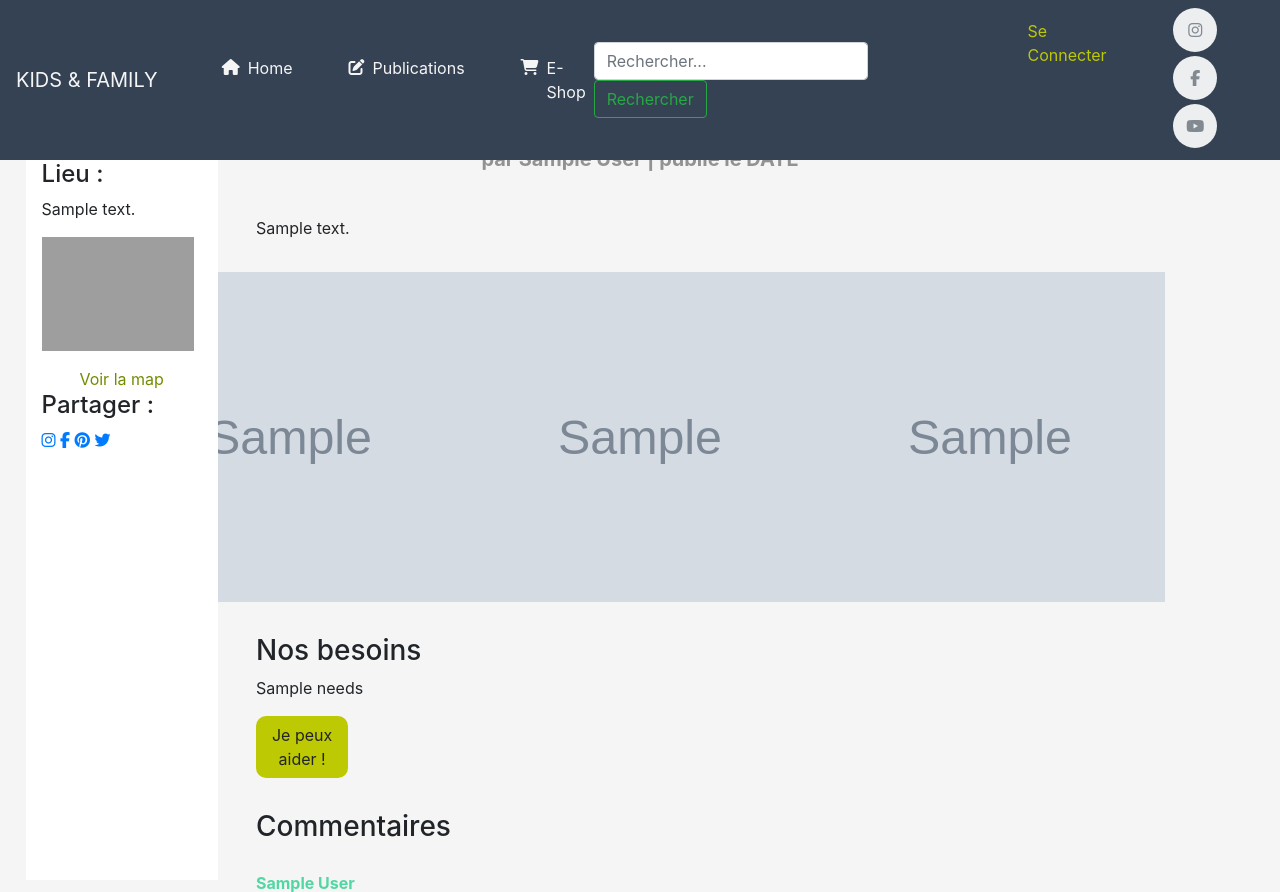
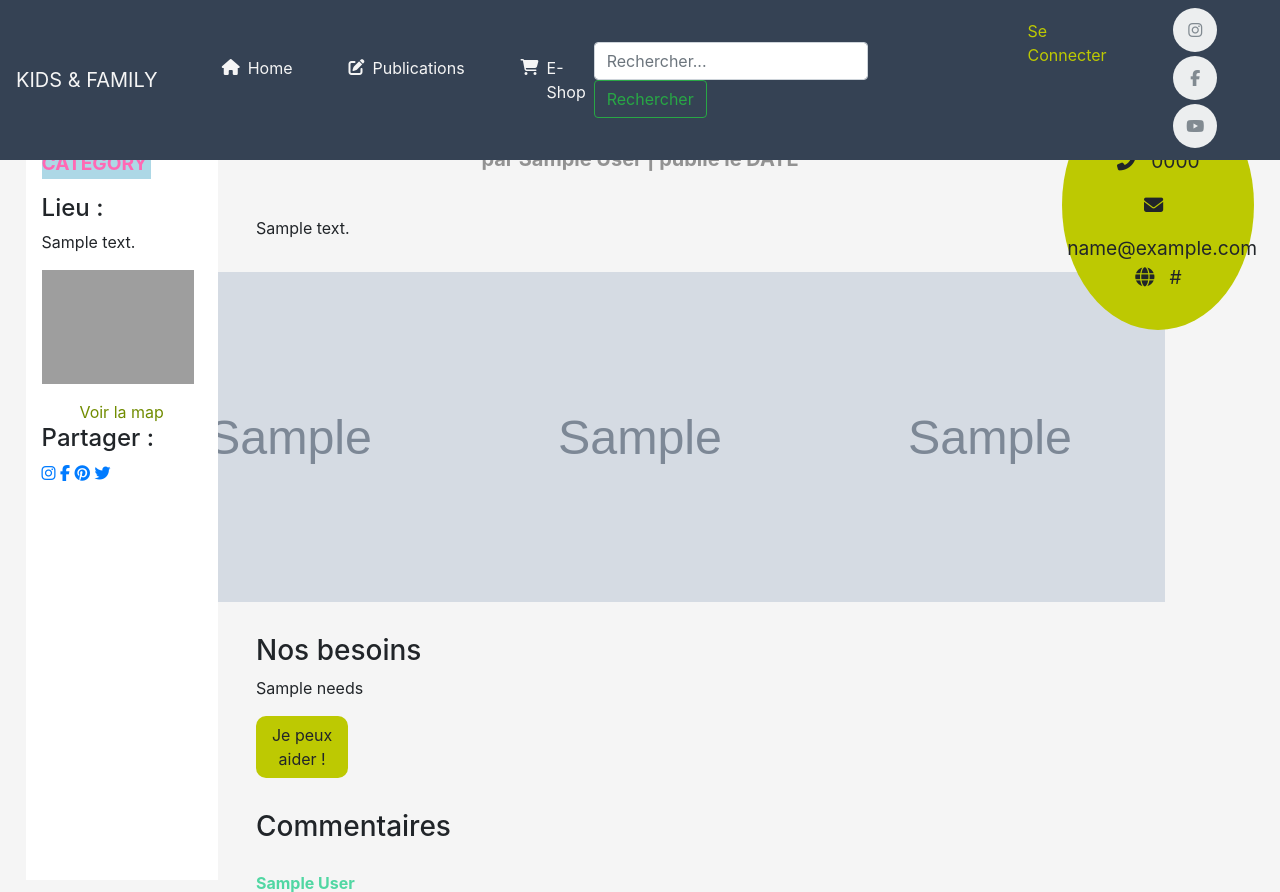
Before and after one commit to Lisa-Mhl/kidsandfamily, a Symfony app: template templates/default/article_details.html.twig in a window 1280 px wide. Shown: the top 892 px of the page. Run offline with Twig, Linux system fonts and the light colour scheme; the template is opened without the code that fills it: most values are stand-ins (such as "Sample title", 1, 10 or a date in 2020); grey boxes marked "Sample" are stand-in pictures; some libraries are stand-ins or nearby versions; grey boxes are pictures that could not be loaded.

Commit message:
add contact info to detail article

```diff
--- a/public/css/style.css
+++ b/public/css/style.css
@@ -140,6 +140,10 @@ body {
 
 #detLink {
     margin-top: 1em;
+}
+
+.editArtCtn {
+    margin-bottom: 5em;
 }
 
 /* SideBAR */
@@ -1046,6 +1050,14 @@ hr {
     height: 100%;
 }
 
+.detailsCatName {
+    font-weight: bold;
+    font-size: 1.2em;
+    padding: 0.2em;
+    color: hotpink;
+    background-color: lightblue;
+}
+
 .map {
     width: 95%;
 }
@@ -1065,6 +1077,29 @@ hr {
     text-decoration: none;
     color: dodgerblue;
     transition: 1s;
+}
+
+.articleContact {
+    position: absolute;
+    top: 10%;
+    left: 83%;
+    width: 15%;
+    background-color: #bdc902;
+    border-radius: 100%;
+    text-align: center;
+    height: 250px;
+}
+
+.articleContactBody {
+    padding-top: 3.5em;
+    margin: auto;
+    font-size: 1.2em;
+    width: 95%;
+}
+
+.contactIcon {
+    margin-right: 0.5em;
+    margin-bottom: 1em;
 }
 
 /* CONTRIBUTE  */
@@ -1075,7 +1110,7 @@ hr {
 }
 
 .contributeStep {
-    margin-bottom: 5em;
+    margin-bottom: 5.5em;
 }
 
 .stepCtn {
@@ -1432,7 +1467,7 @@ hr {
         justify-content: space-between;
     }
 
-    .allArticlesNav a{
+    .allArticlesNav a {
         margin-top: auto;
         margin-bottom: auto;
         height: 45px;
@@ -1623,13 +1658,12 @@ hr {
         }
 
         /* ALL ARTICLES */
-
         .articlesCategory {
             flex-direction: column;
             padding-top: 2em;
         }
 
-        .articlesCategory a{
+        .articlesCategory a {
             width: 350px;
             border: none;
         }
--- a/templates/base.html.twig
+++ b/templates/base.html.twig
@@ -168,7 +168,7 @@
                         <li class="fl"><a href="{{ path('app_register') }}">Créer un compte</a></li>
                     {% endif %}
                     <li class="fl"><a href="{{ path('about') }}">A propos</a></li>
-                    <li class="fl"><a href="#">Contribuer</a></li>
+                    <li class="fl"><a href="{{ path('contribute') }}">Contribuer</a></li>
                     <li class="fl"><a href="#">Contact</a></li>
                     <li class="fl"><a href="{{ path('all_articles') }}#Kids&Family">Publications</a></li>
                     <li class="fl"><a href="#">Conditions d'utilisation</a></li>
--- a/templates/default/article_details.html.twig
+++ b/templates/default/article_details.html.twig
@@ -50,13 +50,12 @@
             {% endif %}
         </div>
 
-
         <div class="articleSideBar">
             <div class="detailsCatCtn">
                 <p class="detailsCat"><i class="fa fa-folder-open" aria-hidden="true"></i>
                     Catégorie(s) : <br>
                     {% for category in article.category %}
-                    {{ category.name }}</p>
+                    <span class="detailsCatName">{{ category.name | upper }}</span></p>
                 {% endfor %}
             </div>
             <h4 class="needsTitle">Lieu : </h4>
@@ -72,7 +71,20 @@
             <a class="instagram" href="#"><i class="fa fa-twitter"></i></a>
         </div>
 
-
+        {% if article.telephone or article.email or article.website %}
+            <div class="articleContact">
+                {% if article.telephone %}
+                <p class="articleContactBody"><i class="fas fa-phone-alt contactIcon"></i> 0{{ article.telephone }} <br>
+                    {% endif %}
+                    {% if article.email %}
+                        <i class="fa fa-envelope contactIcon" aria-hidden="true"></i>
+                        {{ article.email }} <br>
+                    {% endif %}
+                    {% if article.website %}
+                    <i class="fas fa-globe contactIcon"></i> {{ article.website }}</p>
+                {% endif %}
+            </div>
+        {% endif %}
     </div>
 
 
```
Also changed, not shown: templates/article/edit.html.twig (+70 -4 lines).
